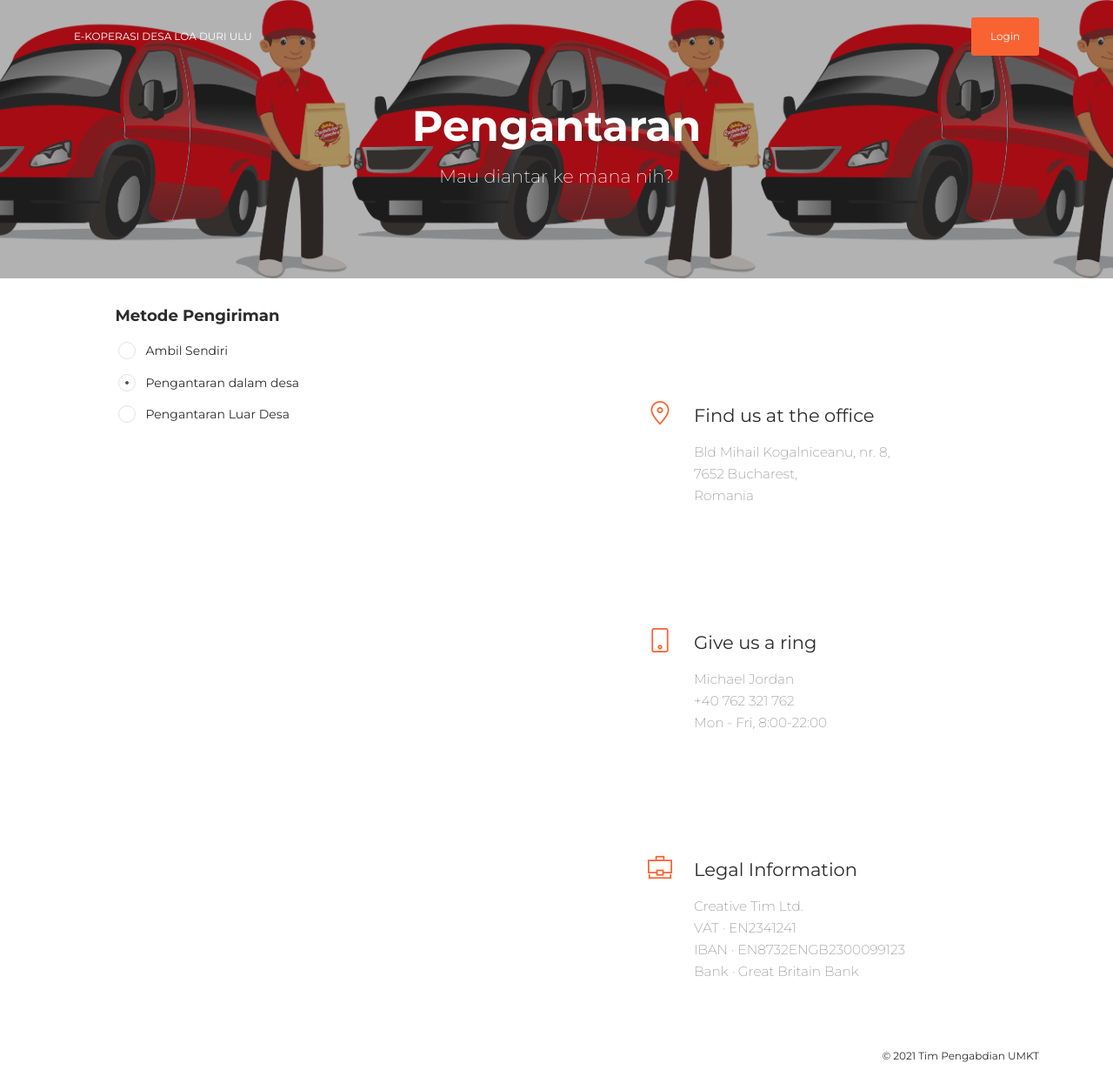
After one commit to ritz89/koperasi-desa, a Django app: page /order-delivery/1/ in a window 1280 px wide. The commit adds this page. Shown: the whole page at 87% size. Run offline with Django 3.2, Linux system fonts and the light colour scheme; data comes from the database, SQL or seed files in the repository; both versions use the stored data as it was after the commit; some libraries are stand-ins or nearby versions.

Commit message:
delivery

```diff
--- a/commerce/models.py
+++ b/commerce/models.py
@@ -1,3 +1,4 @@
+import requests
 from django.contrib.auth.models import User
 from django.db import models
 
@@ -112,7 +113,35 @@ class Delivery(models.Model):
     distance = models.FloatField(default=0, null=True)
     dusun = models.ForeignKey(Dusun, null=True, on_delete=models.CASCADE)
     status = models.IntegerField(choices=DELIVERY_STATUS, default=1)
-    delivery_cost = models.IntegerField(default=15000)
+    self_pick = models.BooleanField(default=False)
+
+    def calculate_distance(self):
+        if self.latitude and self.longitude:
+            headers = {
+                'Accept': 'application/json, application/geo+json, application/gpx+xml, img/png; charset=utf-8',
+            }
+            call = requests.get(
+                'https://api.openrouteservice.org/v2/directions/driving-car?api_key'
+                '=5b3ce3597851110001cf624860dd45501cb64305a4fb8c8d2b012616&start='
+                '117.060181,-0.588735&end={longitude},{latitude}'.format(longitude=self.longitude,
+                                                                         latitude=self.latitude),
+                headers=headers)
+            data = call.json()
+            self.distance = int(data['features'][0]['properties']['summary']['distance'])/1000
+        else:
+            self.distance = None
+
+    @property
+    def delivery_cost(self):
+        if self.self_pick:
+            return 0
+        elif self.dusun:
+            return self.dusun.ongkir
+        else:
+            if self.distance < 10:
+                return 8000
+            else:
+                return int((8000 +(self.distance - 10) * 1500)/1000)*1000
 
 
 class SourceAddress(models.Model):
--- a/commerce/views.py
+++ b/commerce/views.py
@@ -124,6 +124,13 @@ def add_shopping_cart_item(request, pk):
     return render(request, 'commerce/pages/shopping_cart/partials/order_items_list.html', context)
 
 
+class DeliveryPage(DetailView):
+    models = Delivery
+    template_name = 'commerce/pages/shopping_cart/delivery.html'
+    context_object_name = 'delivery'
+    queryset = Delivery.objects.all()
+
+
 class ItemPage(DetailView):
     models = Item
     template_name = 'commerce/pages/item-details/index.html'
--- a/kopdes/urls.py
+++ b/kopdes/urls.py
@@ -9,6 +9,7 @@ urlpatterns = [
     path('item-detail/<item_id>/cart-add-item', add_order_item, name='add_order_item'),
     path('shopping-cart/', ShoppingCartView.as_view(), name='shopping_cart'),
     path('shopping-cart/item/<pk>/', add_shopping_cart_item, name='shopping_cart_item_update'),
+    path('order-delivery/<pk>/', DeliveryPage.as_view(), name='delivery-page'),
     path('item-details/<pk>/', ItemPage.as_view(), name='item-page'),
     path('dashboard/', test2, name='dashboard'),
     path('admin/', admin.site.urls),
--- /dev/null
+++ b/templates/commerce/pages/shopping_cart/delivery.html
@@ -0,0 +1,99 @@
+{% extends "layouts/base.html" %}
+{% load humanize %}
+{% load static %}
+
+{% block title %}Delivery Check-Out{% endblock %}
+
+{% block header %}
+    <div class="page-header page-header-mini header-filter">
+        <div class="page-header-image"
+             style="background-image: url({% static 'img/delivery-car-logo.png' %}); background-size:contain"></div>
+        <div class="content-center text-center">
+            <div class="row">
+                <div class="col-md-8 ml-auto mr-auto">
+                    <h1 class="title">Pengantaran</h1>
+                    <h4 class="description text-white">Mau diantar ke mana nih?</h4>
+                </div>
+            </div>
+        </div>
+    </div>
+{% endblock %}
+
+{% block content %}
+    <div class="contact-content">
+        <div class="container">
+            <div class="row">
+                <div class="col-md-5 ml-auto mr-auto">
+
+                    <h5 class="title">Metode Pengiriman</h5>
+                    <div class="form-check form-check-radio">
+                        <label class="form-check-label">
+                            <input class="form-check-input" type="radio" name="radioPengiriman" id="exampleRadios1"
+                                   value="option1">
+                            <span class="form-check-sign"></span>
+                            Ambil Sendiri
+                        </label>
+                    </div>
+                    <div class="form-check form-check-radio">
+                        <label class="form-check-label">
+                            <input class="form-check-input" type="radio" name="radioPengiriman" id="exampleRadios1"
+                                   value="option2" checked="">
+                            <span class="form-check-sign"></span>
+                            Pengantaran dalam desa
+                        </label>
+                    </div>
+                    <div class="form-check form-check-radio">
+                        <label class="form-check-label">
+                            <input class="form-check-input" type="radio" name="radioPengiriman" id="exampleRadios2"
+                                   value="option3" >
+                            <span class="form-check-sign"></span>
+                            Pengantaran Luar Desa
+                        </label>
+                    </div>
+                    <div id="pengiriman-form">
+                        {#                        nanti diisi dengan form pengiriman/peta#}
+                    </div>
+                </div>
+                <div class="col-md-5 ml-auto mr-auto">
+                    <div class="info info-horizontal mt-5">
+                        <div class="icon icon-primary">
+                            <i class="now-ui-icons location_pin"></i>
+                        </div>
+                        <div class="description">
+                            <h4 class="info-title">Find us at the office</h4>
+                            <p> Bld Mihail Kogalniceanu, nr. 8,
+                                <br> 7652 Bucharest,
+                                <br> Romania
+                            </p>
+                        </div>
+                    </div>
+                    <div class="info info-horizontal">
+                        <div class="icon icon-primary">
+                            <i class="now-ui-icons tech_mobile"></i>
+                        </div>
+                        <div class="description">
+                            <h4 class="info-title">Give us a ring</h4>
+                            <p> Michael Jordan
+                                <br> +40 762 321 762
+                                <br> Mon - Fri, 8:00-22:00
+                            </p>
+                        </div>
+                    </div>
+                    <div class="info info-horizontal">
+                        <div class="icon icon-primary">
+                            <i class="business_briefcase-24 now-ui-icons"></i>
+                        </div>
+                        <div class="description">
+                            <h4 class="info-title">Legal Information</h4>
+                            <p> Creative Tim Ltd.
+                                <br> VAT · EN2341241
+                                <br> IBAN · EN8732ENGB2300099123
+                                <br> Bank · Great Britain Bank
+                            </p>
+                        </div>
+                    </div>
+                </div>
+            </div>
+        </div>
+    </div>
+{% endblock %}
--- a/templates/layouts/base.html
+++ b/templates/layouts/base.html
@@ -22,7 +22,7 @@
   <link href="{% static '/demo/demo.css' %}" rel="stylesheet" />
 {% block stylesheet %}{% endblock %}
 </head>
-{% language 'de' %}
+{% language 'id' %}
 <body class="ecommerce-page sidebar-collapse">
   <!-- Navbar -->
   {% include 'layouts/navbar-default.html' %}
--- a/templates/layouts/footer-default.html
+++ b/templates/layouts/footer-default.html
@@ -1,30 +1,9 @@
 <div class=" container ">
-    <nav>
-        <ul>
-            <li>
-                <a href="https://www.creative-tim.com">
-                    Creative Tim
-                </a>
-            </li>
-            <li>
-                <a href="http://presentation.creative-tim.com">
-                    About Us
-                </a>
-            </li>
-            <li>
-                <a href="http://blog.creative-tim.com">
-                    Blog
-                </a>
-            </li>
-        </ul>
-    </nav>
     <div class="copyright" id="copyright">
         &copy;
         <script>
             document.getElementById('copyright').appendChild(document.createTextNode(new Date().getFullYear()))
         </script>
-        , Designed by
-        <a href="https://www.invisionapp.com" target="_blank">Invision</a>. Coded by
-        <a href="https://www.creative-tim.com" target="_blank">Creative Tim</a>.
+        Tim Pengabdian UMKT
     </div>
 </div>
```
Also changed, not shown: templates/commerce/pages/home-page/partials/item_lists.html (+7 -6 lines), templates/commerce/pages/shopping_cart/partials/order_items_list.html (+3 -11 lines), db.sqlite3, static/img/delivery-car-logo.png (added).
